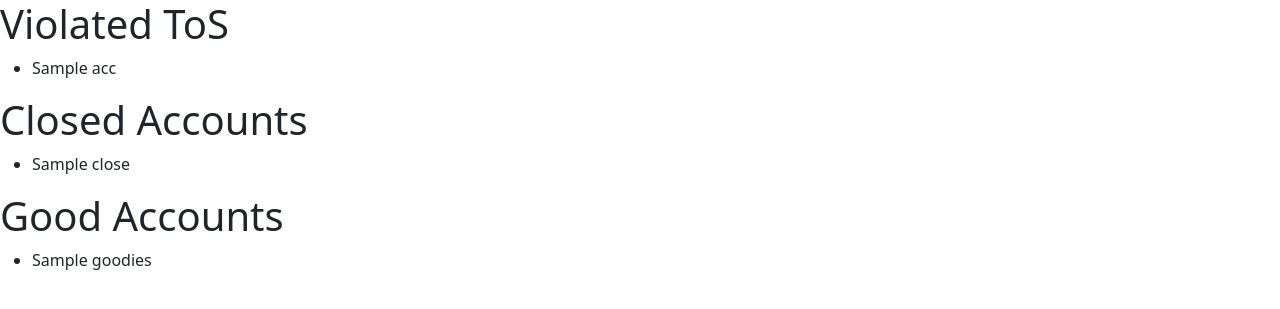
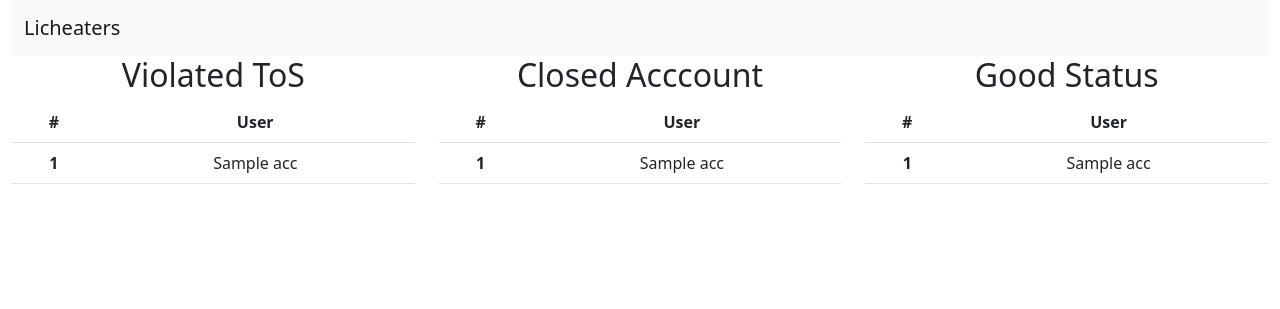
Before and after one commit to mattamoon/licheaters-app, a Flask app: template templates/index.html in a window 1280 px wide. Shown: the top 309 px of the page. Run offline with Flask 2, Linux system fonts and the light colour scheme; the template is opened without the code that fills it: most values are stand-ins (such as "Sample title", 1, 10 or a date in 2020); parts of the project's set-up code (start-up, migrations or seed data) failed here and were passed over.

Commit message:
front end update - working

```diff
--- a/app.py
+++ b/app.py
@@ -20,14 +20,14 @@
 
     # Set user details
     lichess_obj.user = 'basilcandle'  # set user to check games for
-    lichess_obj.max_games = 100  # set max amount of games to review
+    lichess_obj.max_games = 750  # set max amount of games to review
     lichess_obj.start = '2022/1/1'  # from YYYY/m/d format
     lichess_obj.end = '2022/12/31'  # to YYYY/m/d format
 
     return lichess_obj
 
 
-def check_cheat():
+def licheater_data():
     licheater = check_user_details()
     games = licheater.games_by_player_dates(game_dates(licheater.start), game_dates(licheater.end))
     players_from_games = licheater.get_players_from_games(games)
@@ -48,21 +48,22 @@
             licheater.data_list.extend(data)
             licheater.df_index += 1
 
-            cheat, closed, good = licheater.check_cheaters(licheater.data_list)
-
-        return cheat, closed, good
+    return licheater.data_list
 
 
+licheater_data = licheater_data()
 # script to get accounts
-test_accounts = ['mat', 'mike', 'roger']
-closed_accounts = ['sandra', 'bullock']
-goods = ['I\'m, the greatest', 'yesterday']
+test_accounts, closed_accounts, goods = GatherCheater.check_cheaters(licheater_data)
 
+
+# test_accounts = ['mat', 'mike', 'roger']
+# closed_accounts = ['sandra', 'bullock']
+# goods = ['I\'m, the greatest', 'yesterday']
 
 @app.route('/')
 def home():
     return render_template('index.html', tos=test_accounts, closed=closed_accounts, good=goods)
 
 
-if __name__ == '__main__':
+if "__name__" == "__main__":
     app.run(debug=True)
--- /dev/null
+++ b/static/style.css
@@ -0,0 +1,3 @@
+.table-responsive {
+    max-height:500px;
+}
--- a/templates/base.html
+++ b/templates/base.html
@@ -3,14 +3,39 @@
   <head>
     <meta charset="utf-8">
     <meta name="viewport" content="width=device-width, initial-scale=1">
-    <title>Licheater</title>
+    <title>Licheaters</title>
     <link href="https://cdn.jsdelivr.net/npm/bootstrap@5.2.2/dist/css/bootstrap.min.css" rel="stylesheet" integrity="sha384-Zenh87qX5JnK2Jl0vWa8Ck2rdkQ2Bzep5IDxbcnCeuOxjzrPF/et3URy9Bv1WTRi" crossorigin="anonymous">
+     <link rel="stylesheet" href="static/style.css">
   </head>
   <body>
-    {% block content %}
+    <div class="container-fluid text-center">
+    <!-- NavBar -->
+        <nav class="navbar navbar-expand-lg bg-light">
+          <div class="container-fluid">
+            <a class="navbar-brand" href="/">Licheaters</a>
+          </div>
+        </nav>
+    <!--Content -->
+   <div class="row">
+    <div class="col">
+      <h2>Violated ToS</h2>
+        {% block tos %}
+        {% endblock %}
+    </div>
 
-    {% endblock %}
+    <div class="col">
+      <h2>Closed Acccount</h2>
+        {% block closed %}
+        {% endblock %}
+    </div>
 
+    <div class="col">
+      <h2>Good Status</h2>
+        {% block good %}
+        {% endblock %}
+    </div>
+  </div>
+  </div>
   <script src="https://cdn.jsdelivr.net/npm/@popperjs/core@2.11.6/dist/umd/popper.min.js" integrity="sha384-oBqDVmMz9ATKxIep9tiCxS/Z9fNfEXiDAYTujMAeBAsjFuCZSmKbSSUnQlmh/jp3" crossorigin="anonymous"></script>
   <script src="https://cdn.jsdelivr.net/npm/bootstrap@5.2.2/dist/js/bootstrap.min.js" integrity="sha384-IDwe1+LCz02ROU9k972gdyvl+AESN10+x7tBKgc9I5HFtuNz0wWnPclzo6p9vxnk" crossorigin="anonymous"></script>
   </body>
--- a/templates/index.html
+++ b/templates/index.html
@@ -1,29 +1,61 @@
 {% extends "base.html" %}
-{% block content %}
-    <div>
-      <h1>Violated ToS</h1>
-      <ul>
+{% block tos %}
+<div class="table-responsive">
+  <table class="table">
+  <thead>
+    <tr>
+      <th scope="col">#</th>
+      <th scope="col">User</th>
+    </tr>
+  </thead>
+    <tbody>
     {% for acc in tos %}
-        <li>{{ acc }}</li>
+      <tr>
+        <th scope="row">{{ loop.index }}</th>
+        <td>{{ acc }}</td>
+      </tr>
     {% endfor %}
-      </ul>
+    </tbody>
+  </table>
 </div>
-
-    <div>
-      <h1>Closed Accounts</h1>
-      <ul>
-        {% for close in closed %}
-        <li>{{ close }}</li>
+{% endblock tos %}
+{% block closed %}
+ <div class="table-responsive">
+  <table class="table">
+  <thead>
+    <tr>
+      <th scope="col">#</th>
+      <th scope="col">User</th>
+    </tr>
+  </thead>
+    <tbody>
+    {% for acc in closed %}
+      <tr>
+        <th scope="row">{{ loop.index }}</th>
+        <td>{{ acc }}</td>
+      </tr>
     {% endfor %}
-      </ul>
+    </tbody>
+  </table>
 </div>
-
-      <div>
-      <h1>Good Accounts</h1>
-      <ul>
-        {% for goodies in good %}
-        <li>{{ goodies }}</li>
+{% endblock closed %}
+{% block good %}
+ <div class="table-responsive">
+  <table class="table">
+  <thead>
+    <tr>
+      <th scope="col">#</th>
+      <th scope="col">User</th>
+    </tr>
+  </thead>
+    <tbody>
+    {% for acc in good %}
+      <tr>
+        <th scope="row">{{ loop.index }}</th>
+        <td>{{ acc }}</td>
+      </tr>
     {% endfor %}
-      </ul>
+    </tbody>
+  </table>
 </div>
-{% endblock %}
+{% endblock good %}
```
Lines whose indentation alone changed are shown as unchanged.
